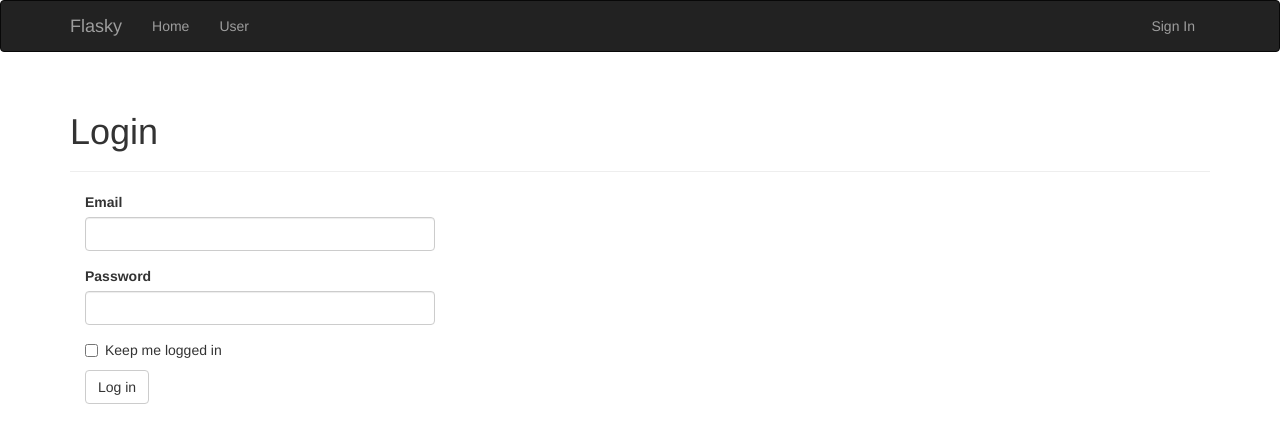
After one commit to chausovSurfStudio/microblog_tutorial, a Flask app: page /auth/login in a window 1280 px wide. The commit adds this page. Shown: the top 443 px of the page. Run offline with Flask 2, Linux system fonts and the light colour scheme; some libraries are stand-ins or nearby versions.

Commit message:
добавлена страница для залогинивания

```diff
--- /dev/null
+++ b/app/forms.py
@@ -0,0 +1,9 @@
+from flask.ext.wtf import Form
+from wtforms import StringField, PasswordField, BooleanField, SubmitField
+from wtforms.validators import Required, Email, Length
+
+class LoginForm(Form):
+	email = StringField('Email', validators = [Required(), Length(1, 64), Email()])
+	password = PasswordField('Password', validators = [Required()])
+	remember_me = BooleanField('Keep me logged in')
+	submit = SubmitField('Log in')
--- /dev/null
+++ b/app/templates/auth/login.html
@@ -0,0 +1,13 @@
+{% extends "base.html" %}
+{% import "bootstrap/wtf.html" as wtf %}
+
+{% block title %}Flasky - Login{% endblock%}
+
+{% block page_content %}
+<div class="page-header">
+	<h1>Login</h1>
+</div>
+<div class="col-md-4">
+	{{ wtf.quick_form(form) }}
+</div>
+{% endblock %}
--- a/app/templates/base.html
+++ b/app/templates/base.html
@@ -19,6 +19,13 @@
 				<li><a href="/">Home</a></li>
 				<li><a href="/user/Alex">User</a></li>
 			</ul>
+			<ul class="nav navbar-nav navbar-right">
+				{% if current_user.is_authenticated %}
+				<li><a href="{{ url_for('index') }}">Sign Out</a></li>
+				{% else %}
+				<li><a href="{{ url_for('login') }}">Sign In</a></li>
+				{% endif %}
+			</ul>
 		</div>
 	</div>
 </div>
--- a/app/templates/index.html
+++ b/app/templates/index.html
@@ -9,10 +9,10 @@
 	<div class="page-header">
 		<h1>Hello, {% if name %} {{ name }} {% else %} Stranger {% endif %}!</h1>
 	</div>
-	{% if not known %}
-	<p>Pleased to meet you!</p>
+	{% if current_user.is_authenticated %}
+	<p>Pleased to meet you, {{ current_user.username }}!</p>
 	{% else %}
-	<p>Happy to see you again!</p>
+	<p>Happy to see you, stranger!</p>
 	{% endif %}
 	{{ wtf.quick_form(form) }}
 {% endblock %}
--- a/app/views.py
+++ b/app/views.py
@@ -1,17 +1,20 @@
 from app import app
-from flask import render_template, session, redirect, url_for, flash
+from flask import render_template, session, redirect, url_for, flash, request
+from flask.ext.login import login_user, login_required, logout_user
+
 from flask.ext.bootstrap import Bootstrap
 from flask.ext.wtf import Form
 from wtforms import StringField, SubmitField
 from wtforms.validators import Required
 from app import model
 from model import User, db
+from forms import LoginForm
 
 bootstrap = Bootstrap(app)
 
 class NameForm(Form):
-	name = StringField('What is your name?', validators=[Required()])
-	submit = SubmitField('Submit')
+    name = StringField('What is your name?', validators=[Required()])
+    submit = SubmitField('Submit')
 
 @app.route('/', methods = ['GET', 'POST'])
 @app.route('/index', methods = ['GET', 'POST'])
@@ -32,8 +35,22 @@ def index():
 
 @app.route('/user/<name>')
 def user(name):
-	return render_template('user.html', name = name)
+    return render_template('user.html', name = name)
 
-@app.route('/auth/login')
+@app.route('/auth/login', methods = ['GET', 'POST'])
 def login():
-    return render_template('auth/login.html')
+    form = LoginForm()
+    if form.validate_on_submit():
+        user = User.query.filter_by(email = form.email.data).first()
+        if user is not None and user.verify_password(form.password.data):
+            login_user(user, form.remember_me.data)
+            return redirect(requst.args.get('next') or url_for('index'))
+            flash('Invalid username or password')
+    return render_template('auth/login.html', form = form)
+
+@app.route('/auth/logout')
+@login_required
+def logout():
+    logout_user()
+    flash('You have been logged out')
+    return redirect(url_for('index'))
```
Also changed, not shown: 2 other files.
